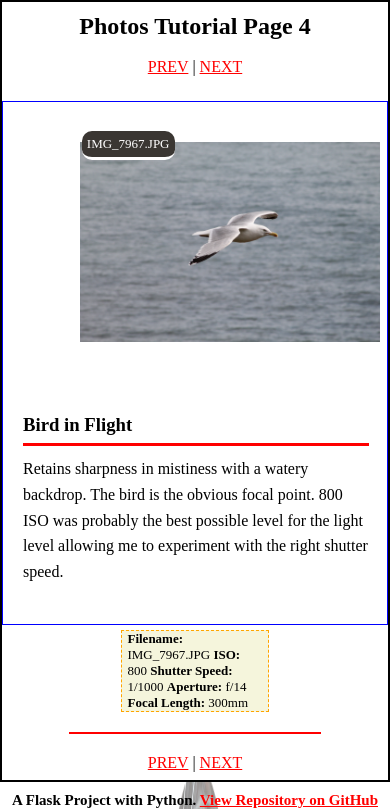
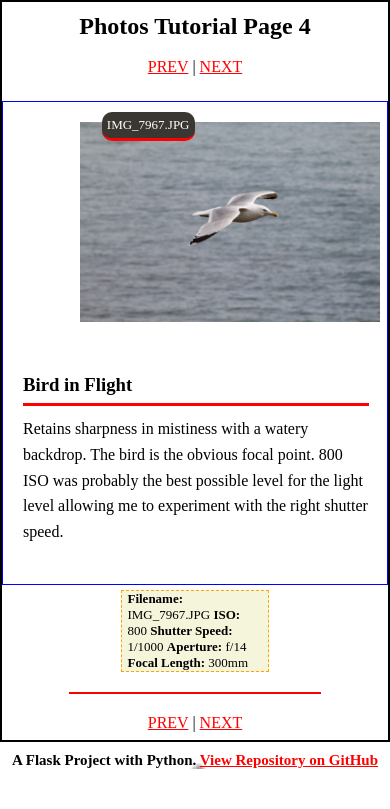
Before and after one commit to jg-digital-media/jgdm_flask_project, a Flask app: page /tutorials/4 in a window 390 px wide. Shown: the part 154-963 px from the top of the page. After the commit the page ends 923 px from the top, so only its background shows below. Run offline with Flask 2, Linux system fonts and the light colour scheme; some web fonts are replaced.

Commit message:
update styles

```diff
--- a/static/style.css
+++ b/static/style.css
@@ -108,11 +108,13 @@ body {
         margin: 0 auto;
         width: 75%; } }
   .container .tutorial_container .image_container {
-    position: relative; }
+    position: relative;
+    padding: 20px; }
     @media (max-width: 960px) {
       .container .tutorial_container .image_container {
         /* width: 90%; */
-        width: 100%; } }
+        width: 100%;
+        padding: 0; } }
     @media (max-width: 680px) {
       .container .tutorial_container .image_container {
         margin: 0 auto;
@@ -129,10 +131,14 @@ body {
         background: #3a3632;
         padding: 5px 5px;
         color: white;
-        border-bottom: white solid 3px;
+        border-bottom: #ff0000 solid 3px;
         border-radius: 10px 10px 10px 10px; }
         .container .tutorial_container .image_container a > span:hover {
           display: block; }
+        @media (max-width: 980px) {
+          .container .tutorial_container .image_container a > span {
+            /* left: -20px; */
+            top: 10px; } }
   .container .tutorial_container hr {
     width: 250px;
     display: block;
@@ -152,7 +158,9 @@ body {
     border: solid red 1px; }
     @media (max-width: 960px) {
       .container .double {
-        flex-direction: row-reverse; } }
+        flex-direction: row-reverse;
+        flex-direction: column-reverse;
+        padding: 0px; } }
   .container hr {
     width: 250px;
     display: block;
@@ -188,9 +196,6 @@ body {
 #main_img {
   width: 80%; }
 
-.image_container {
-  padding: 20px; }
-
 hr {
   margin: 10px 0; }
 
```
Also changed, not shown: 1 other file.
